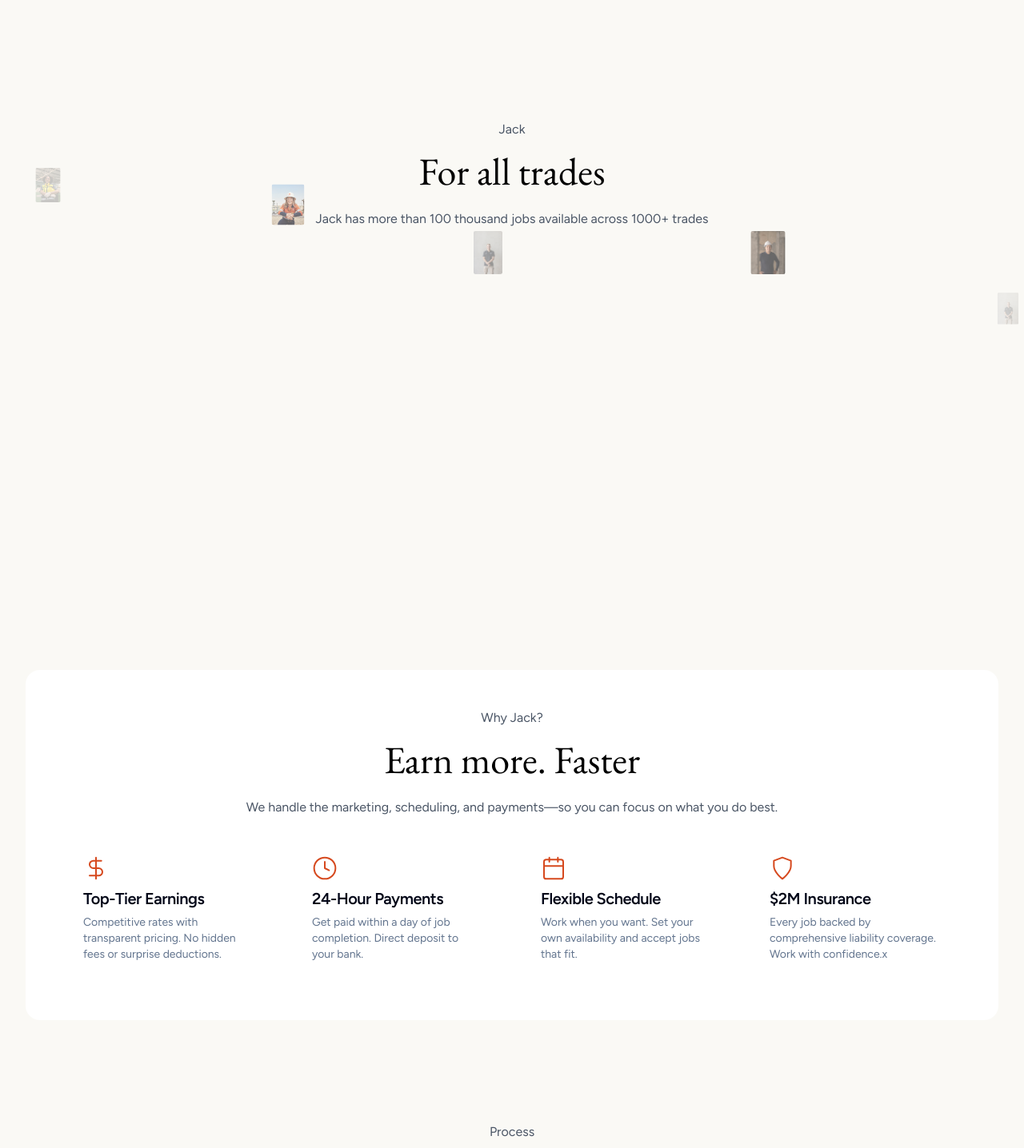
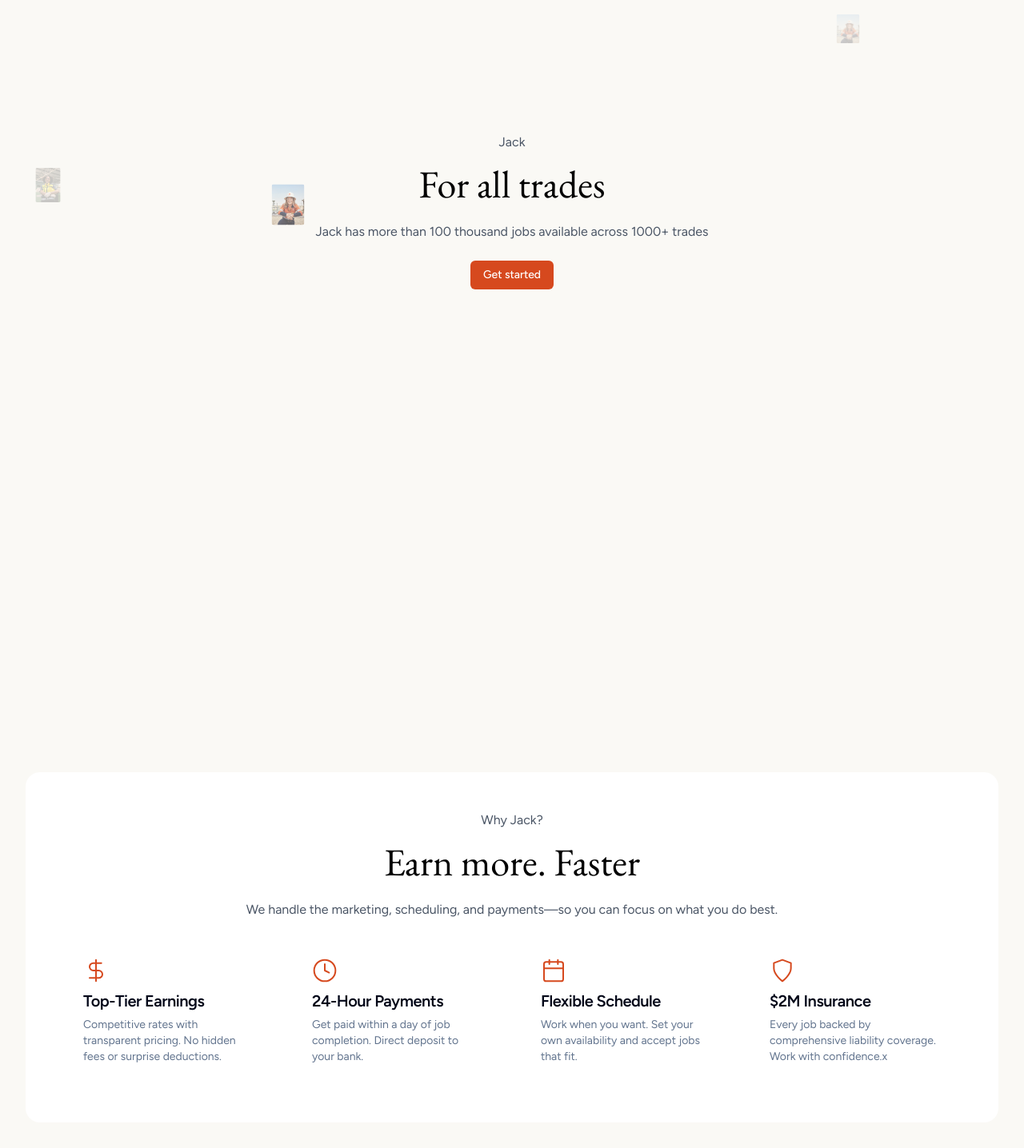
Before and after one commit to gitprakhar/jack2, a React (Vite) app: page /new-page in a window 1280 px wide. Shown: the part 714-2150 px from the top of the page at 80% size. Built offline with nearby package versions, Linux system fonts and the light colour scheme.

Commit message:
perfected animation

```diff
--- a/src/components/NewPage.tsx
+++ b/src/components/NewPage.tsx
@@ -59,29 +59,29 @@
         { x: -350, y: 80, scale: 0.17, opacity: 0.6 },
 
         // Center area (most visible)
-        { x: -100, y: 20, scale: 0.22, opacity: 0.8 },
-        { x: 100, y: 100, scale: 0.18, opacity: 0.6 },
-        { x: 300, y: 50, scale: 0.14, opacity: 0.4 },
+        { x: -100, y: -400, scale: 0.22, opacity: 0.8 }, // Moved well above text
+        { x: 100, y: -150, scale: 0.18, opacity: 0.6 }, // Moved above text
+        { x: 300, y: -180, scale: 0.14, opacity: 0.4 }, // Moved above text
 
-        // Middle right
-        { x: 600, y: -80, scale: 0.16, opacity: 0.4 },
-        { x: 800, y: 120, scale: 0.19, opacity: 0.6 },
+        // Middle right - moved to lower right to avoid text
+        { x: 600, y: 380, scale: 0.16, opacity: 0.4 },
+        { x: 800, y: 450, scale: 0.19, opacity: 0.6 },
 
         // Far right (off-screen)
-        { x: 1200, y: 100, scale: 0.12, opacity: 0.2 },
+        { x: 300, y: 200, scale: 0.12, opacity: 0.2 },
 
         // Lower left
         { x: -700, y: 380, scale: 0.13, opacity: 0.2 },
         { x: -400, y: 420, scale: 0.17, opacity: 0.6 },
 
-        // Lower center
-        { x: -150, y: 450, scale: 0.15, opacity: 0.4 },
-        { x: 200, y: 480, scale: 0.18, opacity: 0.6 },
+        // Lower center - moved up to avoid input field
+        { x: -150, y: -900, scale: 0.15, opacity: 0.4 },
+        { x: 800, y: -250, scale: 0.18, opacity: 0.6 },
 
         // Lower right and far off-screen
-        { x: 500, y: 520, scale: 0.11, opacity: 0.2 },
-        { x: 900, y: 600, scale: 0.09, opacity: 0.2 },
-        { x: 1400, y: 400, scale: 0.14, opacity: 0.4 },
+        { x: 500, y: 20, scale: 0.11, opacity: 0.2 },
+        { x: 300, y: 60, scale: 0.09, opacity: 0.2 },
+        { x: 400, y: 100, scale: 0.14, opacity: 0.4 },
       ]
 
       // Sort positions by x coordinate (left to right) so rightmost stays rightmost
@@ -120,7 +120,13 @@
         scrollTrigger: {
           trigger: "body",
           start: "top top", // Start immediately when page scroll begins
-          end: () => `+=${tradesSectionRef.current?.offsetTop || 1000}`, // End when reaching trades section
+          end: () => {
+            const sectionTop = tradesSectionRef.current?.offsetTop || 1000
+            const viewportHeight = window.innerHeight
+            // Complete animation when section is starting to come into view
+            // This gives enough scroll distance for a smooth, slower animation
+            return `+=${sectionTop + viewportHeight * 0.3}`
+          },
           scrub: 1, // Smooth scrubbing
           markers: false,
         }
@@ -435,13 +441,17 @@
       </div>
 
       {/* For all trades section - where images land and scroll */}
-      <div className="relative min-h-screen pt-16 pb-20 px-8" ref={tradesSectionRef}>
+      <div className="relative min-h-screen pt-20 pb-20 px-8" ref={tradesSectionRef}>
         <div className="max-w-7xl mx-auto">
           <div className="flex flex-col items-center mb-16 relative z-10">
             <SectionHeader
               subtitle="Jack"
               title="For all trades"
               description="Jack has more than 100 thousand jobs available across 1000+ trades"
+              link="Get started"
+              linkHref="#"
+              buttonVariant="default"
+              buttonSize="default"
             />
           </div>
           {/* Container for cards that will scroll infinitely - positioned right after header */}
@@ -450,7 +460,7 @@
           </div>
         </div>
       </div>
-      <div className="relative z-10 -mt-24 pt-12 pb-20 px-8" ref={(el) => { section2Ref.current = el }}>
+      <div className="relative z-10 pt-20 pb-20 px-8" ref={(el) => { section2Ref.current = el }}>
         <div className="max-w-7xl mx-auto flex flex-col items-center">
           <div
             className="bg-white rounded-2xl p-12 w-full"
@@ -543,7 +553,7 @@
           </div>
         </div>
       </div>
-      <div className="relative z-10 pt-12 pb-20 px-8">
+      <div className="relative z-10 pt-20 pb-20 px-8">
         <div className="max-w-5xl mx-auto flex flex-col items-center">
           <SectionHeader
             subtitle="Process"
@@ -593,7 +603,7 @@
           </div>
         </div>
       </div>
-      <div className="relative z-10 pt-12 pb-20">
+      <div className="relative z-10 pt-20 pb-20">
         <div className="w-full flex flex-col items-center">
           <div className="max-w-7xl mx-auto px-8 w-full">
             <SectionHeader
@@ -662,7 +672,7 @@
           </div>
         </div>
       </div>
-      <div className="relative z-10 pt-12 pb-20 px-8">
+      <div className="relative z-10 pt-20 pb-20 px-8">
         <div className="max-w-7xl mx-auto">
           <div className="flex flex-col items-center">
               <SectionHeader
--- a/src/components/ui/sectionheader.tsx
+++ b/src/components/ui/sectionheader.tsx
@@ -77,7 +77,11 @@
           variant={buttonVariant}
           size={buttonSize}
           asChild
-          className={cn("font-sans", dark ? "text-[#a3a3a3]" : "")}
+          className={cn(
+            "font-sans",
+            dark ? "text-[#a3a3a3]" : "",
+            buttonVariant === "default" ? "text-white" : ""
+          )}
         >
           <a href={linkHref}>
             {link}
```
